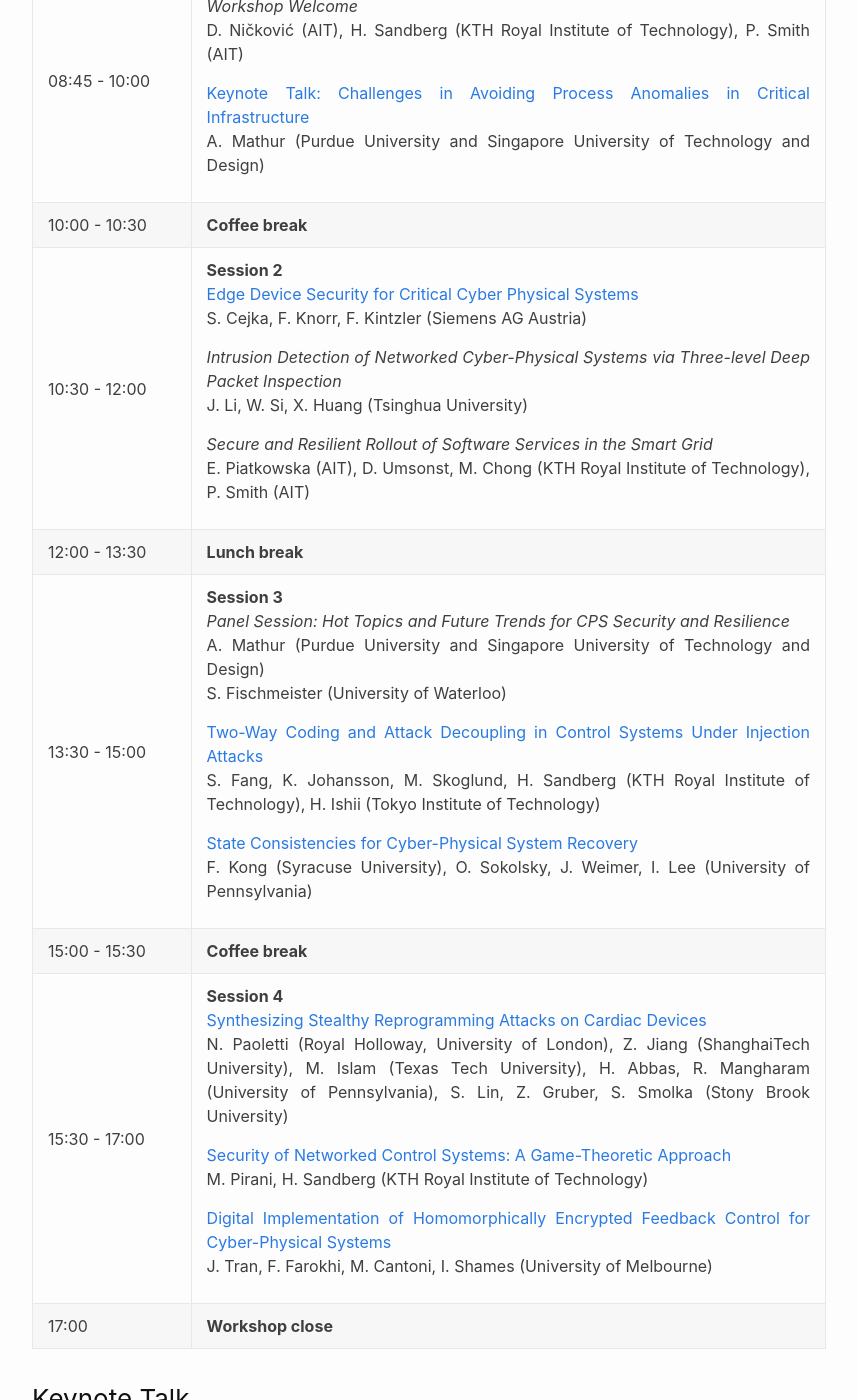
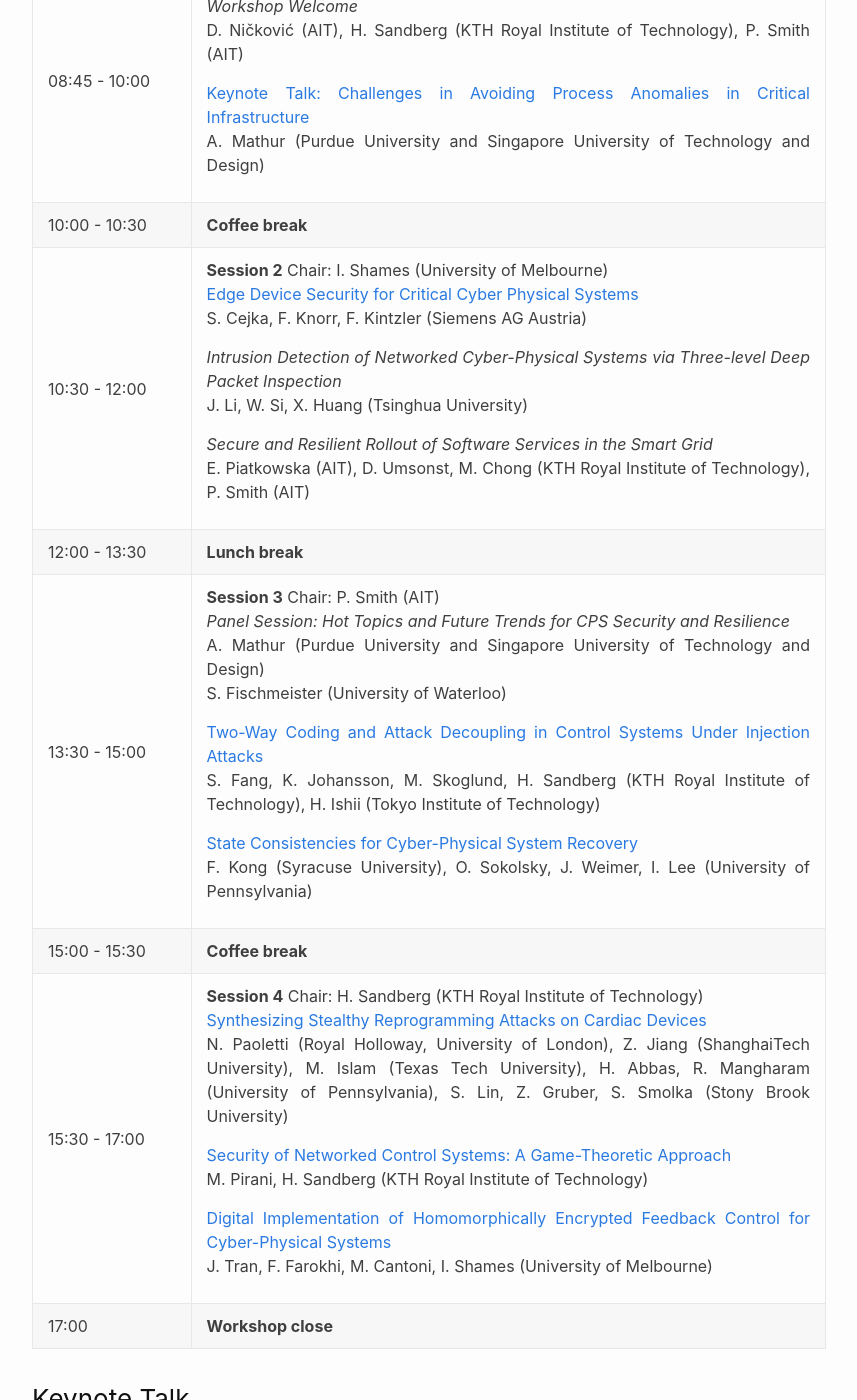
Before and after one commit to ait-csr/cps-sr, a Jekyll site: the page built from programme.md, in a window 1280 px wide and 1400 px high, scrolled down 662 px. Shown: the whole window, without its empty margins (211-1068 px from the left). Built offline with Jekyll 4.4.1, drawn with Linux system fonts in a browser that asks for light colours.

Commit message:
Updating Session Chairs

```diff
--- a/programme.md
+++ b/programme.md
@@ -43,7 +43,7 @@ The full-day workshop will take place on 15th April, 2019. The agenda includes p
  <tr>
    <td>10:30 - 12:00</td>
    <td>
-   <b>Session 2</b>
+   <b>Session 2</b> Chair: I. Shames (University of Melbourne)
    <p><a href="../assets/papers/cejka-cps-sr-2019.pdf">Edge Device Security for Critical Cyber Physical Systems</a><br>
    S. Cejka, F. Knorr, F. Kintzler (Siemens AG Austria)
    </p>
@@ -64,7 +64,7 @@ The full-day workshop will take place on 15th April, 2019. The agenda includes p
  <tr>
    <td>13:30 - 15:00</td>
    <td>
-   <b>Session 3</b>
+   <b>Session 3</b> Chair: P. Smith (AIT)
    <p><em>Panel Session: Hot Topics and Future Trends for CPS Security and Resilience</em><br>
    A. Mathur (Purdue University and Singapore University of Technology and Design)<br>
    S. Fischmeister (University of Waterloo)
@@ -86,7 +86,7 @@ The full-day workshop will take place on 15th April, 2019. The agenda includes p
  <tr>
    <td>15:30 - 17:00</td>
    <td>
-   <b>Session 4</b>
+   <b>Session 4</b> Chair: H. Sandberg (KTH Royal Institute of Technology)
    <p><a href="../assets/papers/paoletti-cps-sr-2019.pdf">Synthesizing Stealthy Reprogramming Attacks on Cardiac Devices</a><br>
    N. Paoletti (Royal Holloway, University of London), Z. Jiang (ShanghaiTech University), M. Islam (Texas Tech University), H. Abbas, R. Mangharam (University of Pennsylvania), S. Lin, Z. Gruber, S. Smolka (Stony Brook University)
    </p>
```
